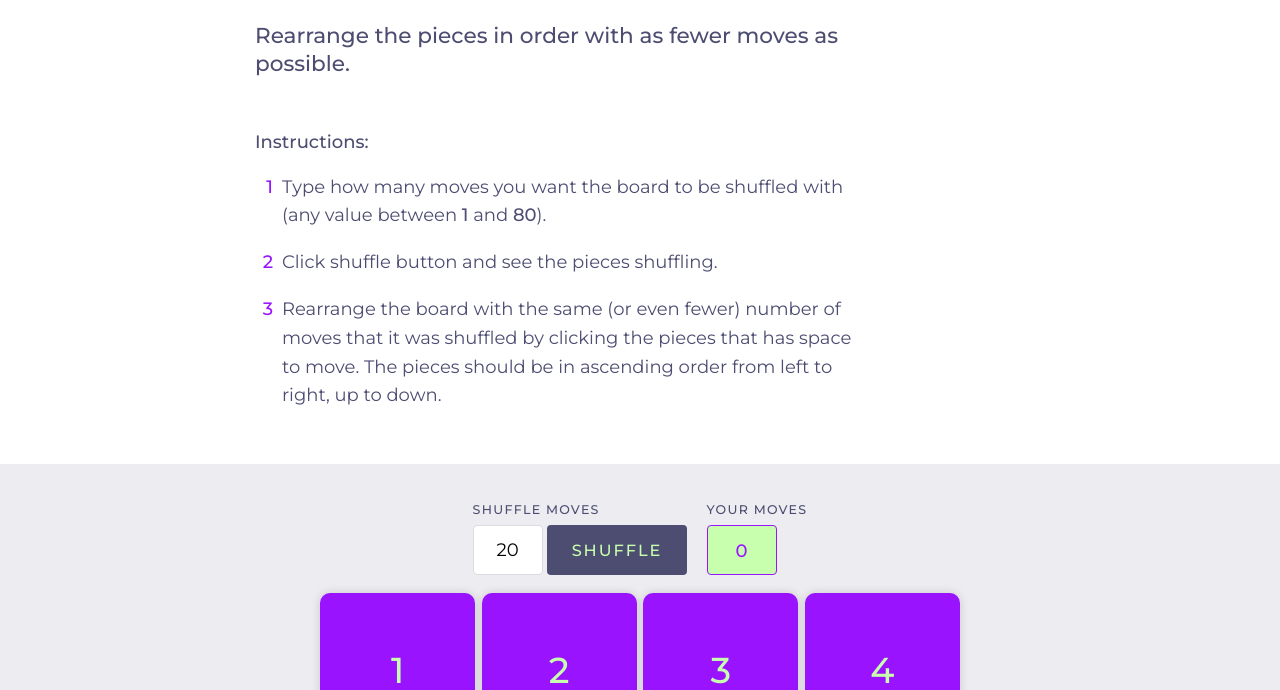
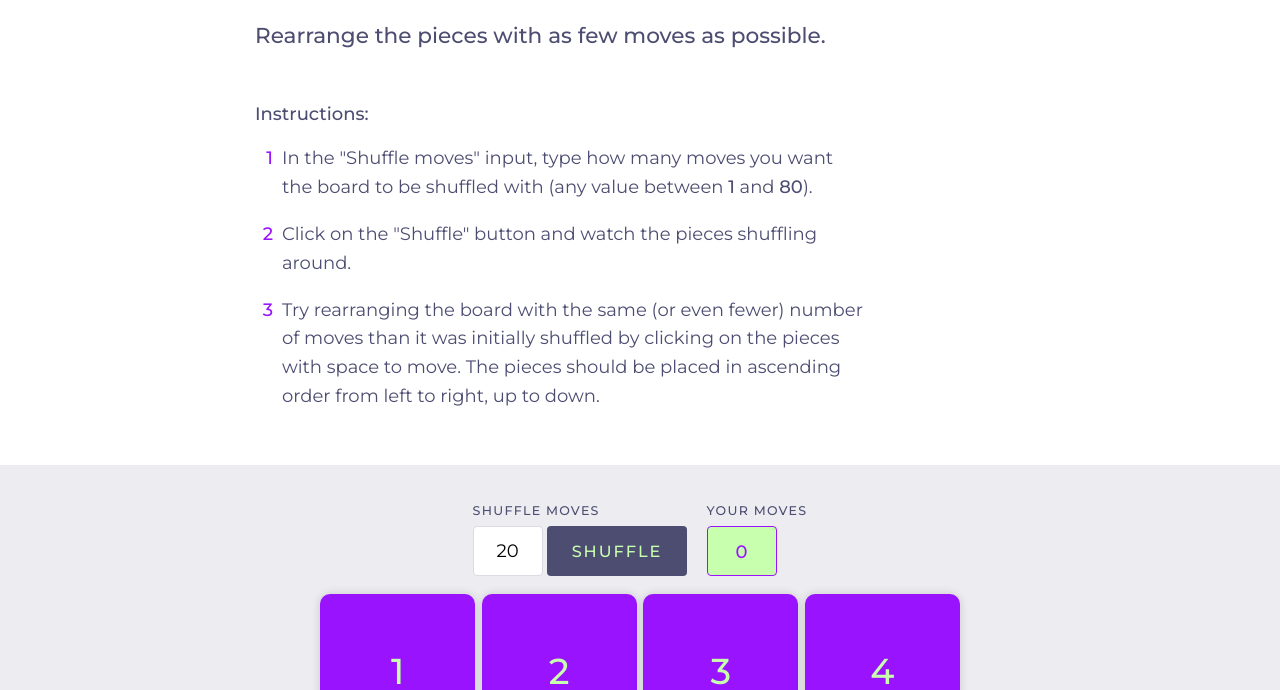
Before and after one commit to Manussakis/fifteen-puzzle-game, a website built with webpack: page src/index.html in a window 1280 px wide. Shown: the part 110-800 px from the top of the page. Built offline with nearby package versions, Linux system fonts and the light colour scheme.

Commit message:
Fix English grammar

```diff
--- a/src/index.html
+++ b/src/index.html
@@ -42,16 +42,12 @@
         <div class="container">
             <div class="wrapper">
                 <h1>Fifteen Puzzle Game</h1>
-                <p class="subheading">Rearrange the pieces in order with as fewer moves as possible.</p>
+                <p class="subheading">Rearrange the pieces with as few moves as possible.</p>
                 <h2>Instructions:</h2>
                 <ol>
-                    <li>Type how many moves you want the board to be shuffled with (any value between <span id="min-val"
-                            class="bold"></span> and <span id="max-val" class="bold"></span>).</li>
-                    <li>Click shuffle button and see the pieces shuffling.</li>
-                    <li>Rearrange the board with the same (or even fewer) number of moves that it was shuffled by
-                        clicking the
-                        pieces that has space to move. The pieces should be in ascending order from left to right, up to
-                        down.</li>
+                    <li>In the "Shuffle moves" input, type how many moves you want the board to be shuffled with (any value between <span id="min-val" class="bold"></span> and <span id="max-val" class="bold"></span>).</li>
+                    <li>Click on the "Shuffle" button and watch the pieces shuffling around.</li>
+                    <li>Try rearranging the board with the same (or even fewer) number of moves than it was initially shuffled by clicking on the pieces with space to move. The pieces should be placed in ascending order from left to right, up to down.</li>
                 </ol>
             </div>
         </div>
@@ -88,7 +84,7 @@
             <div class="colophon">
                 Made with JavaScript by <a href="https://github.com/Manussakis" target="_blank">Gabiel
                     Manussakis</a><br>
-                Learn more about the <a href="https://en.wikipedia.org/wiki/15_puzzle" target="_blank">Fifteen Puzzle on
+                Learn more about the <a href="https://en.wikipedia.org/wiki/15_puzzle" target="_blank">Fifteen Puzzle Game on
                     Wikipedia</a>.
             </div>
         </div>
```
